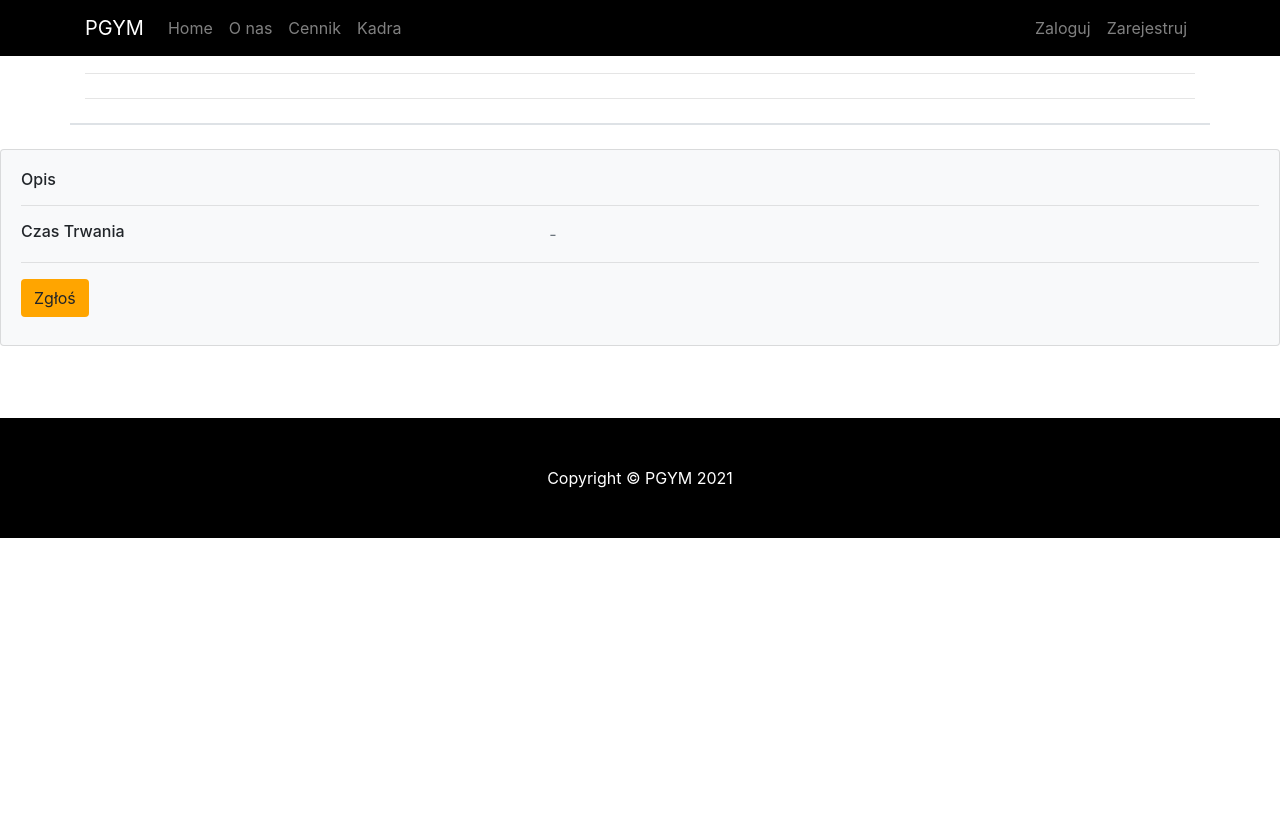
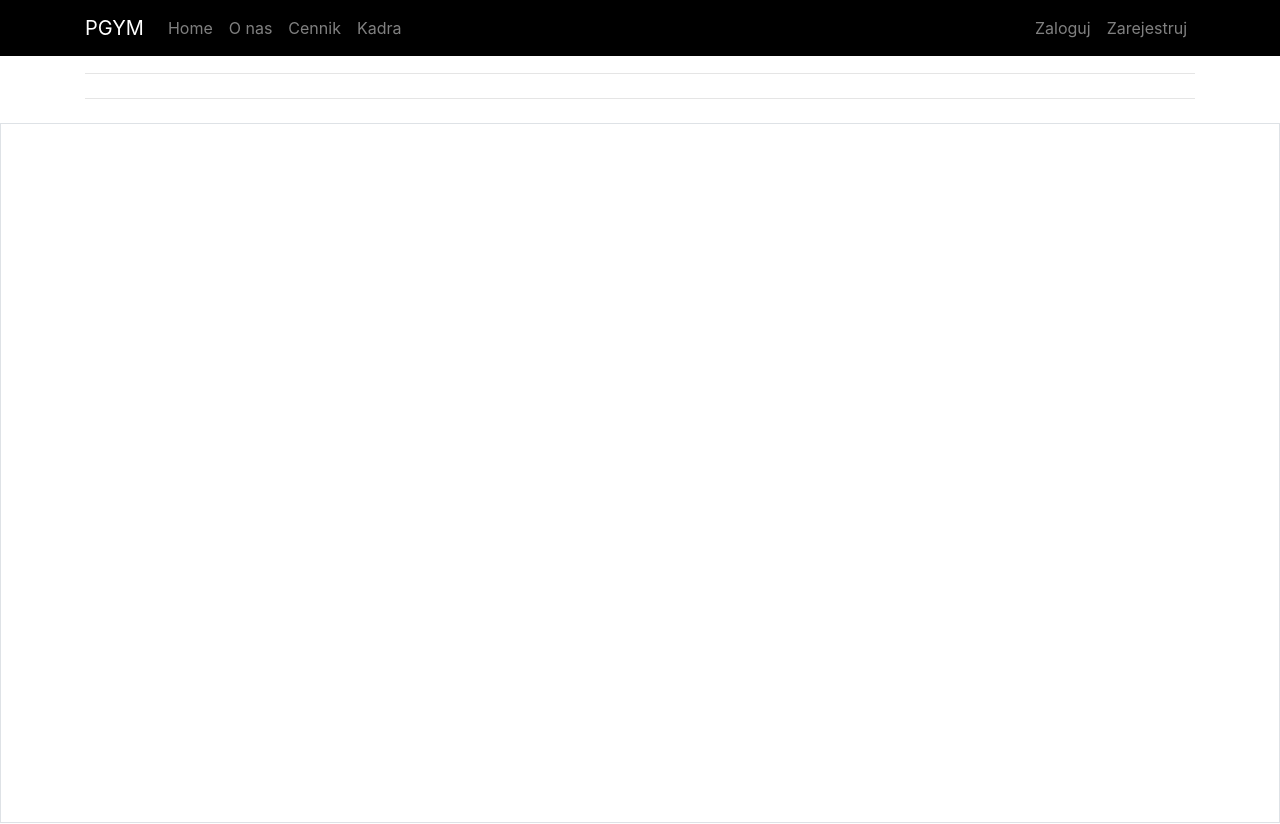
Before and after one commit to panjacob/PGYM-esilownia, a React (Create React App) app in the folder frontend/esilownia/: page /trening in a window 1280 px wide. Shown: the top 824 px of the page. Before the commit the page ends 800 px from the top, so only its background shows below. Built offline with nearby package versions, Linux system fonts and the light colour scheme; no server answers.

Commit message:
Jitsi scaling fix

```diff
--- a/frontend/esilownia/src/Views/Trening_Jitsi.js
+++ b/frontend/esilownia/src/Views/Trening_Jitsi.js
@@ -303,8 +303,12 @@ function TrainingJitsi(props) {
                     <hr></hr>
                 </div>
             </div>
-                <div id="meet" className="container mt-4 p-0 border">
+
+
+                <div id="meet" className="mt-4 p-0 border">
                 </div>
+
+            <div className='container'>
                 <div className="card mb-4 mt-4 bg-light" width="100%">
                     <div className="card-body">
                         <div className="row">
@@ -338,6 +342,7 @@ function TrainingJitsi(props) {
 
                 </div>
             </div>
+        </div>
     );
 }
 
--- a/frontend/esilownia/src/css/index.css
+++ b/frontend/esilownia/src/css/index.css
@@ -474,3 +474,22 @@ th {
     width: 275px;
     font-size: 20px!important;
 }
+
+
+@media only screen and (max-width: 375px){
+    #meet{
+        height: 425px;
+    }
+}
+
+@media only screen and (min-width: 375px){
+    #meet{
+        height: 500px;
+    }
+}
+
+@media only screen and (min-width: 700px){
+    #meet{
+        height: 700px;
+    }
+}
```
